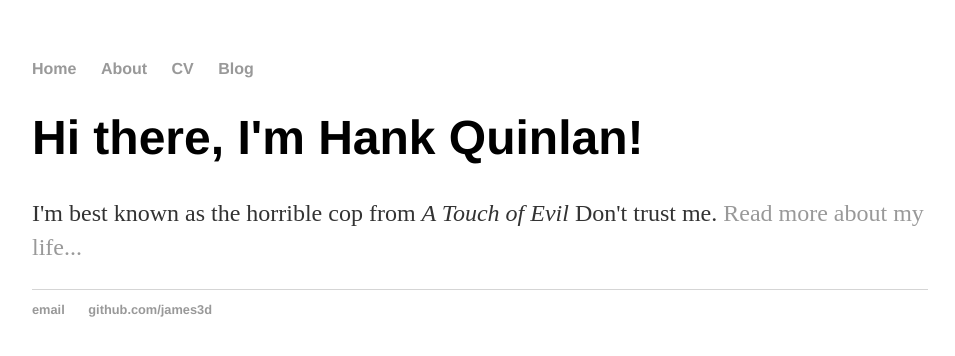
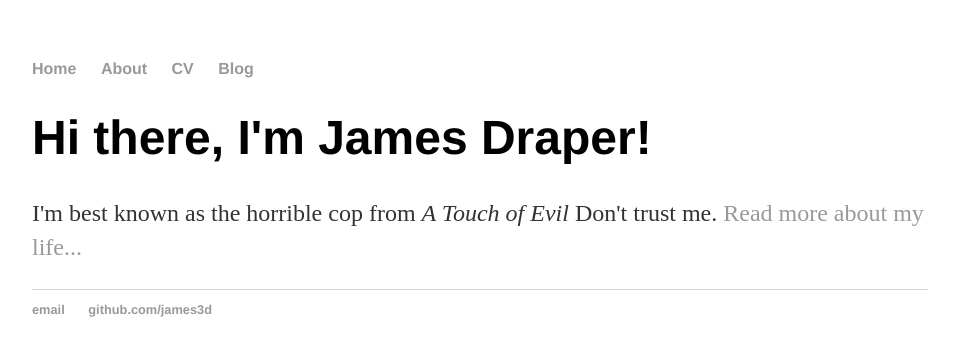
Before and after one commit to james3d/james3d.github.io, a Jekyll site: the page built from index.html, in a window 1280 px wide. Shown: the top 356 px of the page, without its empty margins (160-1115 px from the left). Built offline with Jekyll 4.4.1, drawn with Linux system fonts in a browser that asks for light colours.

Commit message:
Update index.html

```diff
--- a/index.html
+++ b/index.html
@@ -1,8 +1,8 @@
 ---
 layout: default
-title: Hank Quinlan, Horrible Cop
+title: James Draper [Student] Software Engineer
 ---
 <div class="blurb">
-	<h1>Hi there, I'm Hank Quinlan!</h1>
+	<h1>Hi there, I'm James Draper!</h1>
 	<p>I'm best known as the horrible cop from <em>A Touch of Evil</em> Don't trust me. <a href="/about">Read more about my life...</a></p>
 </div><!-- /.blurb -->
```
